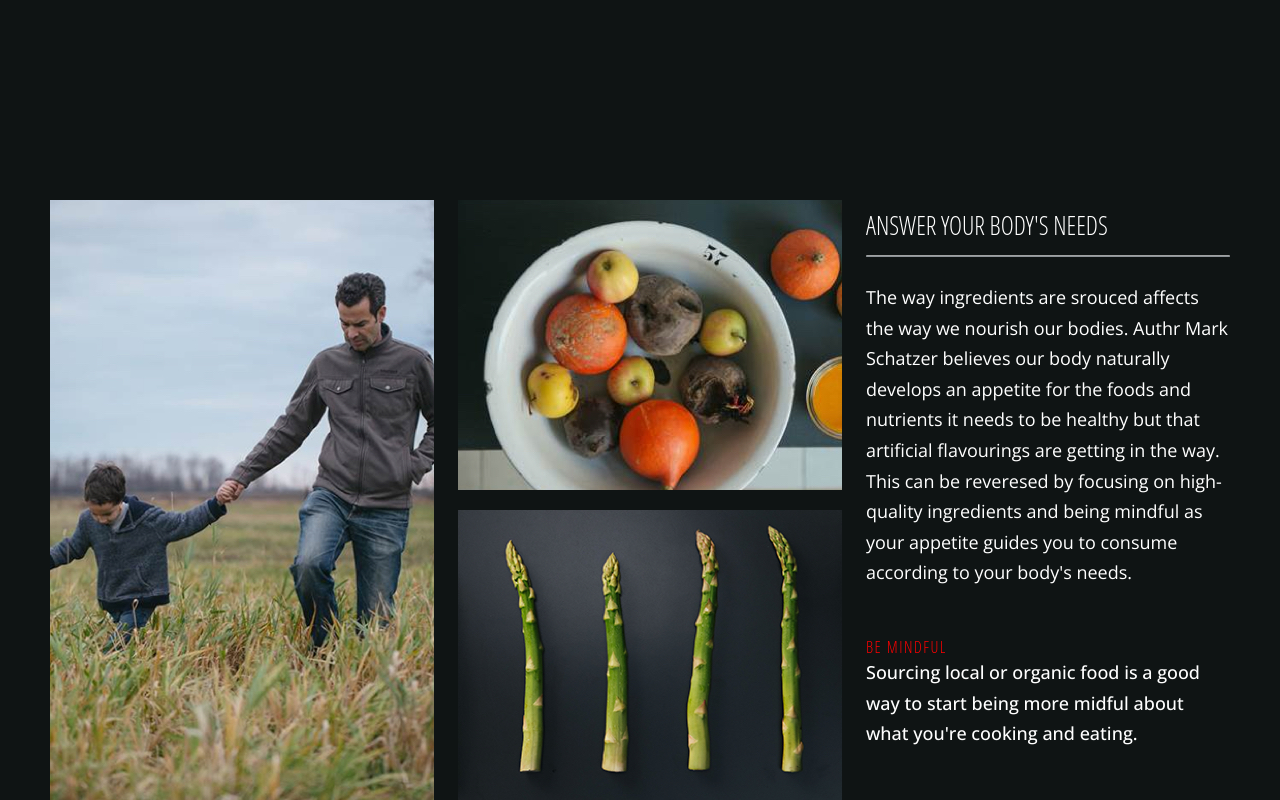
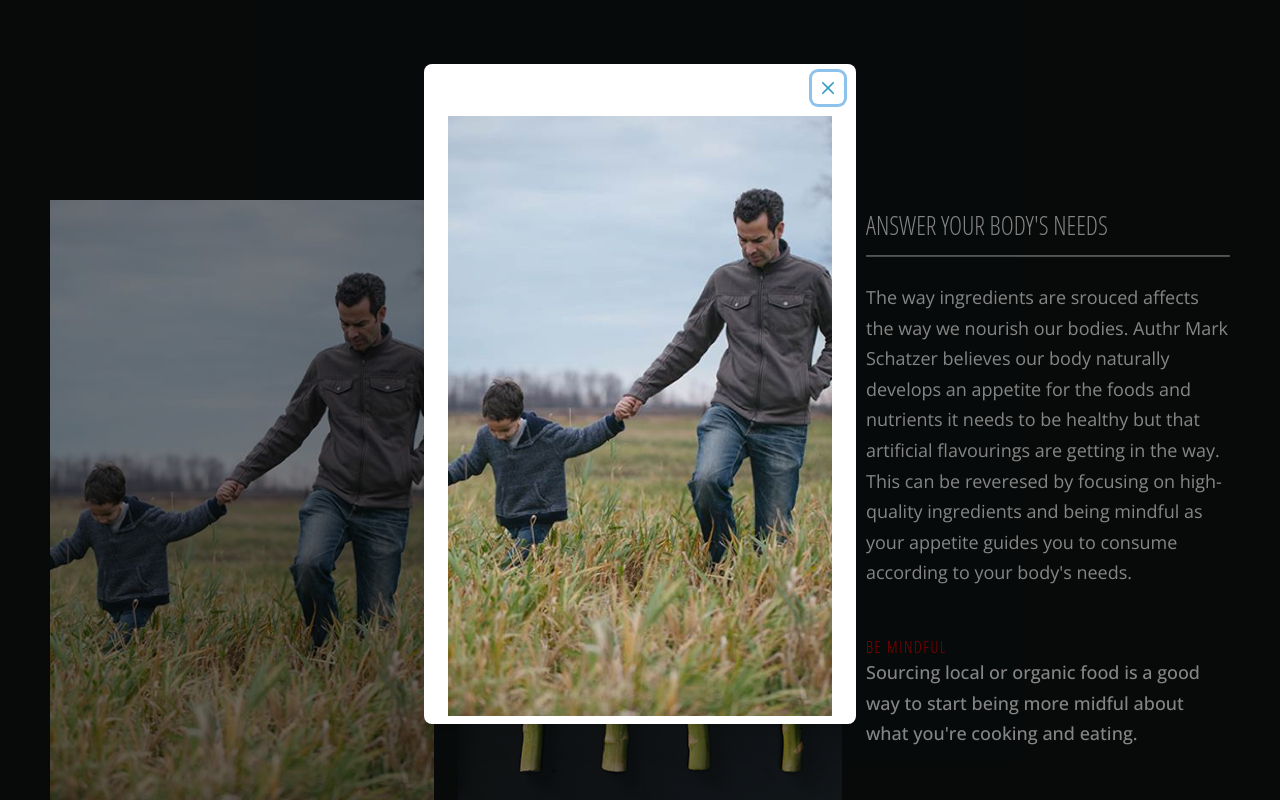
Before and after one commit to castillomarklee/interface-test, a Next.js app: page / in a window 1280 px wide. Both pictures are taken after a click on the picture 242 px from the left and 500 px from the top of the page. Built offline with nearby package versions, Linux system fonts and the light colour scheme.

Commit message:
add dynamic modal for images

```diff
--- a/src/app/components/component-one/index.tsx
+++ b/src/app/components/component-one/index.tsx
@@ -4,9 +4,13 @@ import { Box, Flex, Grid, GridItem, Image } from "@chakra-ui/react"
 import TextContent from "./text-content"
 import { handleContentClicks } from "@/app/utils/comp-events"
 import STATIC_DATA from '../../static-data/data.json'
+import { MouseEvent, useState } from "react"
+import ImgModal from "../modal/img-modal"
 
 const ComponentOne = () => {
   const { COMP_1_CONTENT } = STATIC_DATA
+
+  const [selectedImgSrc, setSelectedImgSrc] = useState('')
 
   const hasImages = !!COMP_1_CONTENT.images.length
 
@@ -17,7 +21,16 @@ const ComponentOne = () => {
    */
   const moreImages = hasImages ? COMP_1_CONTENT.images.slice(1, COMP_1_CONTENT.images.length) : []
 
+
+  const handleImgClicks = (src: string, event: MouseEvent<HTMLImageElement, globalThis.MouseEvent>) => {
+    setSelectedImgSrc(src)
+    handleContentClicks(event)
+  }
+
   return (
+    <ImgModal
+      imgSrc={selectedImgSrc}
+      render={({ onOpen }) => (
         <Flex
           padding={{
             base: '0 10px',
@@ -48,7 +61,10 @@ const ComponentOne = () => {
                     transform: 'scale(1.1)',
                     cursor: 'pointer'
                   }}
-              onClick={(event) => handleContentClicks(event)}
+                  onClick={(event) => {
+                    handleImgClicks(fisrtImgSrc, event)
+                    onOpen?.call(null)
+                  }}
                 />
               </Box>
             </GridItem>
@@ -68,7 +84,10 @@ const ComponentOne = () => {
                               transform: 'scale(1.1)',
                               cursor: 'pointer'
                             }}
-                        onClick={(event) => handleContentClicks(event)}
+                            onClick={(event) => {
+                              handleImgClicks(imgSrc, event)
+                              onOpen?.call(null)
+                            }}
                           />
                         </Box>
                       </Box>
@@ -84,6 +103,8 @@ const ComponentOne = () => {
             </GridItem>
           </Grid>
         </Flex>
+      )}
+    />
   )
 }
 
--- a/src/app/components/component-two/content-card/index.tsx
+++ b/src/app/components/component-two/content-card/index.tsx
@@ -2,17 +2,24 @@
 
 import { Box, Heading, Image, Text } from "@chakra-ui/react"
 import { Open_Sans } from "@next/font/google"
+import { img } from "framer-motion/client"
 
 const openSans = Open_Sans({
   subsets: ['latin'],
   weight: ['300', '500', '400', '600', '700', '800'],
 })
 
-export interface ContentCardProps {
+export interface ImgProps {
   id: number
   imgSrc: string
   title: string
   description: string
+}
+
+export interface ContentCardProps {
+  imgProps: ImgProps
+  onImgClick?: (imgProps: ImgProps) => void
+  onReadMoreClick?: (imgProps: ImgProps) => void
 }
 
 /**
@@ -22,14 +29,28 @@ export interface ContentCardProps {
  * @returns {JSX.Element} - The component.
  */
 const ContentCard = ({
-  description,
-  id,
-  imgSrc,
-  title
+  imgProps,
+  onImgClick,
+  onReadMoreClick
 }: ContentCardProps) => {
   const handleReadMoreClick = () => {
-    console.log(`content with ${id} and title ${title} was clicked`)
+    if (onReadMoreClick) {
+      onReadMoreClick(imgProps)
+    }
   }
+
+  const handleImgClick = () => {
+    if (onImgClick) {
+      onImgClick(imgProps)
+    }
+  }
+
+  const {
+    description,
+    imgSrc,
+    title,
+    id
+  } = imgProps
 
   return (
     <Box>
@@ -48,8 +69,10 @@ const ContentCard = ({
           alt="img_02_01"
           transition="0.3s"
           _hover={{
-            transform: 'scale(1.1)'
+            transform: 'scale(1.1)',
+            cursor: 'pointer'
           }}
+          onClick={handleImgClick}
         />
       </Box>
       <Box w="375px">
@@ -75,6 +98,7 @@ const ContentCard = ({
       </Box>
       <Box mt="50px">
         <Text
+          id={`read-more-link-${id}`}
           as="a"
           display="inline-block"
           color="white"
--- a/src/app/components/component-two/index.tsx
+++ b/src/app/components/component-two/index.tsx
@@ -1,7 +1,12 @@
+'use client'
+
 import { Box, Flex, Grid, Heading } from '@chakra-ui/react'
 import { Open_Sans } from '@next/font/google'
 import STATIC_DATA from '../../static-data/data.json'
-import ContentCard, { ContentCardProps } from './content-card'
+import ContentCard, { ContentCardProps, ImgProps } from './content-card'
+import ImgModal from '../modal/img-modal'
+import { useState } from 'react'
+import { handleContentClicks } from '@/app/utils/comp-events'
 
 const openSans = Open_Sans({
   subsets: ['latin'],
@@ -11,7 +16,20 @@ const openSans = Open_Sans({
 const ComponentTwo = () => {
   const { COMP_2_CONTENT } = STATIC_DATA
 
+  const [selectedImg, setSelectedImg] = useState('')
+
+  const onImgClick = (context: ImgProps) => {
+    setSelectedImg(context.imgSrc)
+  }
+
+  const onReadMoreClick = (id: number) => {
+    console.log(`The element with ${id} has been clicked`)
+  }
+
   return (
+    <ImgModal
+      imgSrc={selectedImg}
+      render={({ onOpen }) => (
         <Flex
           alignItems="center"
           justifyContent="center"
@@ -43,15 +61,19 @@ const ComponentTwo = () => {
               {COMP_2_CONTENT.map((content) => (
                 <ContentCard
                   key={content.id}
-              id={content.id}
-              imgSrc={content.imgSrc}
-              title={content.title}
-              description={content.description}
+                  imgProps={content}
+                  onImgClick={(data) => {
+                    onImgClick(data)
+                    onOpen?.call(null)
+                  }}
+                  onReadMoreClick={(data) => onReadMoreClick(data.id)}
                 />
               ))}
             </Grid>
           </Box>
         </Flex>
+      )}
+    />
   )
 }
 
--- /dev/null
+++ b/src/app/components/modal/img-modal/index.tsx
@@ -0,0 +1,50 @@
+import {
+  Image,
+  Modal,
+  ModalBody,
+  ModalCloseButton,
+  ModalContent,
+  ModalHeader,
+  ModalOverlay,
+  UseDisclosureProps,
+  useDisclosure,
+} from '@chakra-ui/react'
+
+interface ImgModalProps {
+  render: (renderProps: UseDisclosureProps) => React.ReactNode
+  imgSrc: string
+}
+
+
+const ImgModal = ({
+  render,
+  imgSrc
+}: ImgModalProps) => {
+  const disclosure = useDisclosure()
+
+  return (
+    <>
+      <Modal
+        closeOnOverlayClick={false}
+        isOpen={disclosure.isOpen}
+        onClose={disclosure.onClose}
+      >
+        <ModalOverlay />
+        <ModalContent w="fit-content" rounded="lg">
+          <ModalHeader></ModalHeader>
+          <ModalCloseButton color="#2C9BC2" />
+          <ModalBody textAlign="center" pt="20px">
+            <Image src={imgSrc} />
+          </ModalBody>
+        </ModalContent>
+      </Modal >
+      {
+        render({
+          ...disclosure,
+        })
+      }
+    </>
+  )
+}
+
+export default ImgModal
```
Lines whose indentation alone changed are shown as unchanged.
